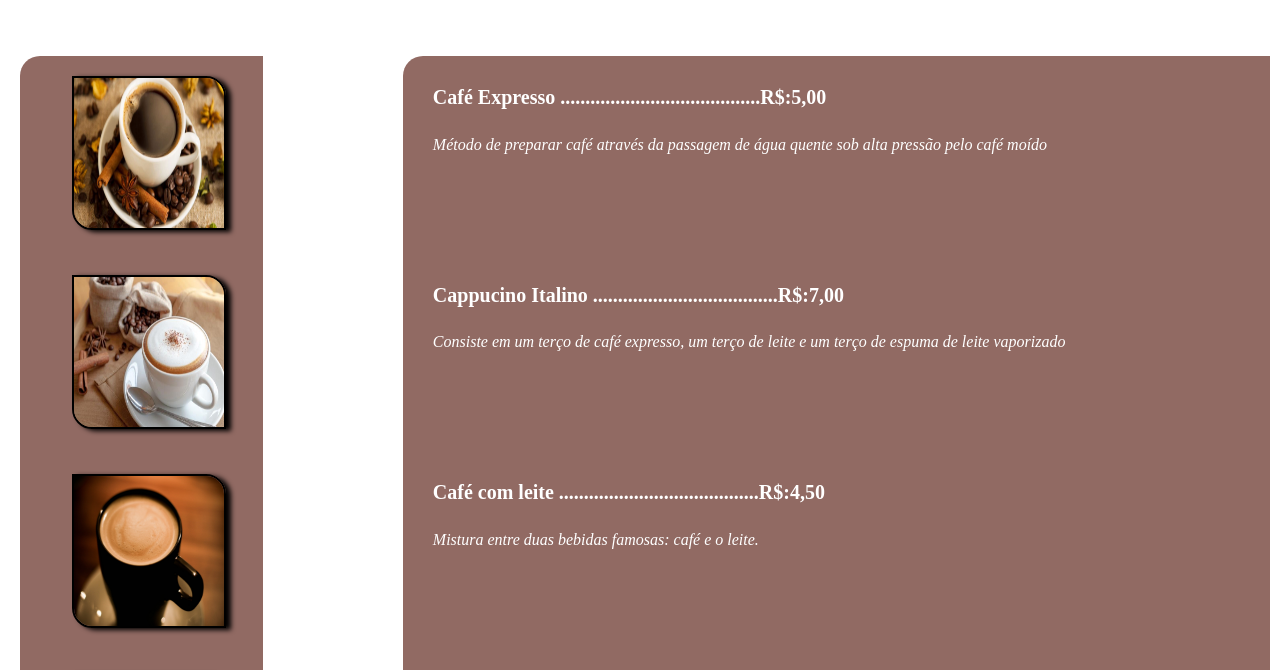
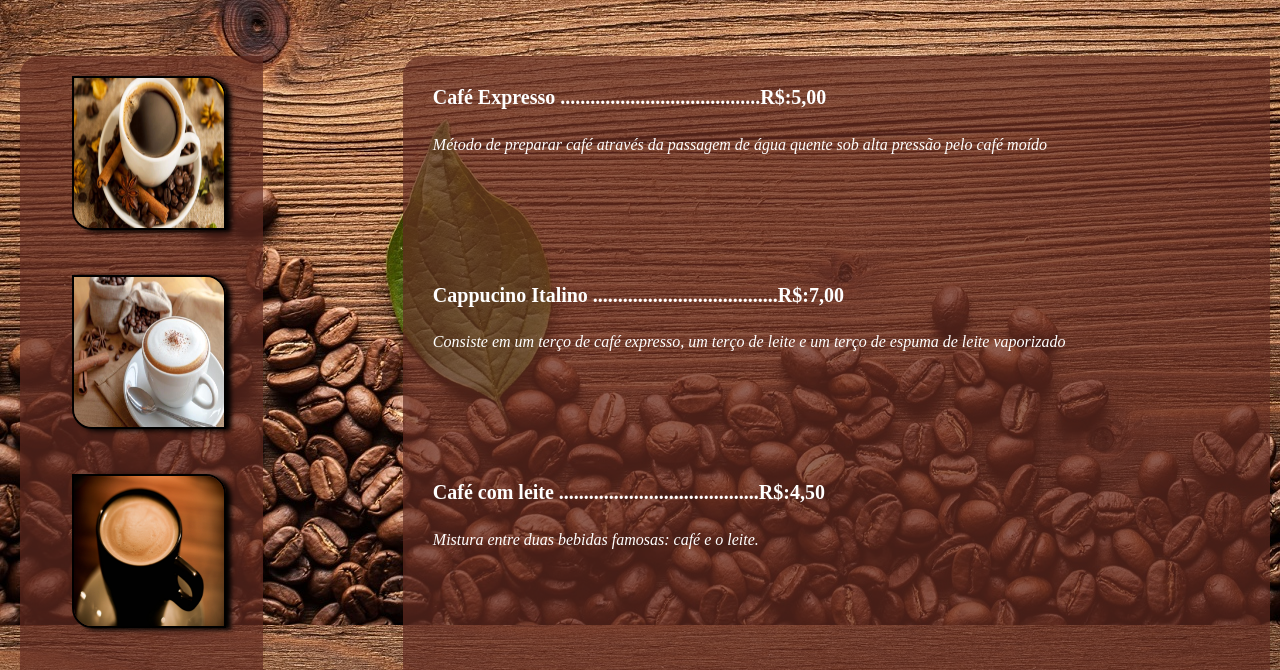
Before and after one commit to Izabelleavena/catalogo, a plain HTML site: page index.html in a window 1280 px wide. Shown: the part 218-888 px from the top of the page. Drawn offline with Linux system fonts and the light colour scheme.

Commit message:
Update style.css

```diff
--- a/style.css
+++ b/style.css
@@ -1,6 +1,6 @@
 body{
  margin: 0px;
- background-image: url(Coffee_Grain_Wood_planks_564164_2560x1440.jpg);
+ background-image: url(/img/Coffee_Grain_Wood_planks_564164_2560x1440.jpg);
 }
 
 .titulo{
```
